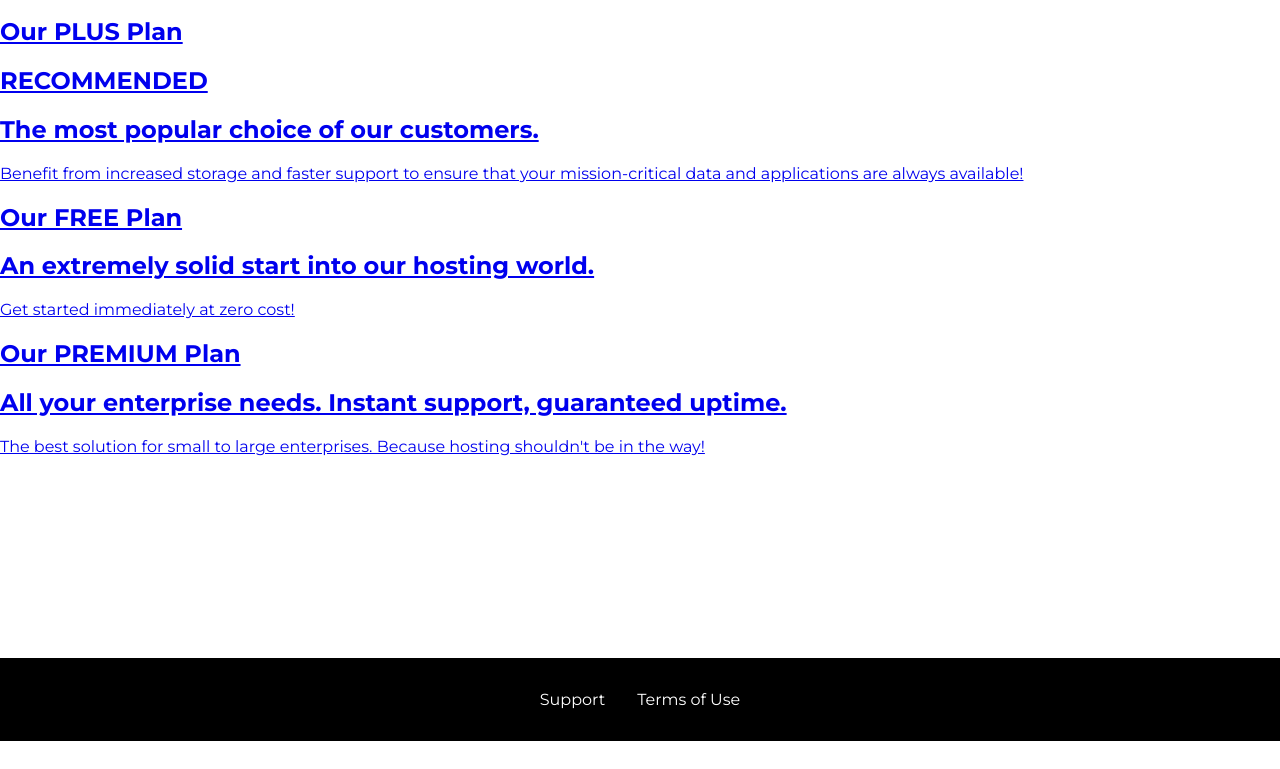
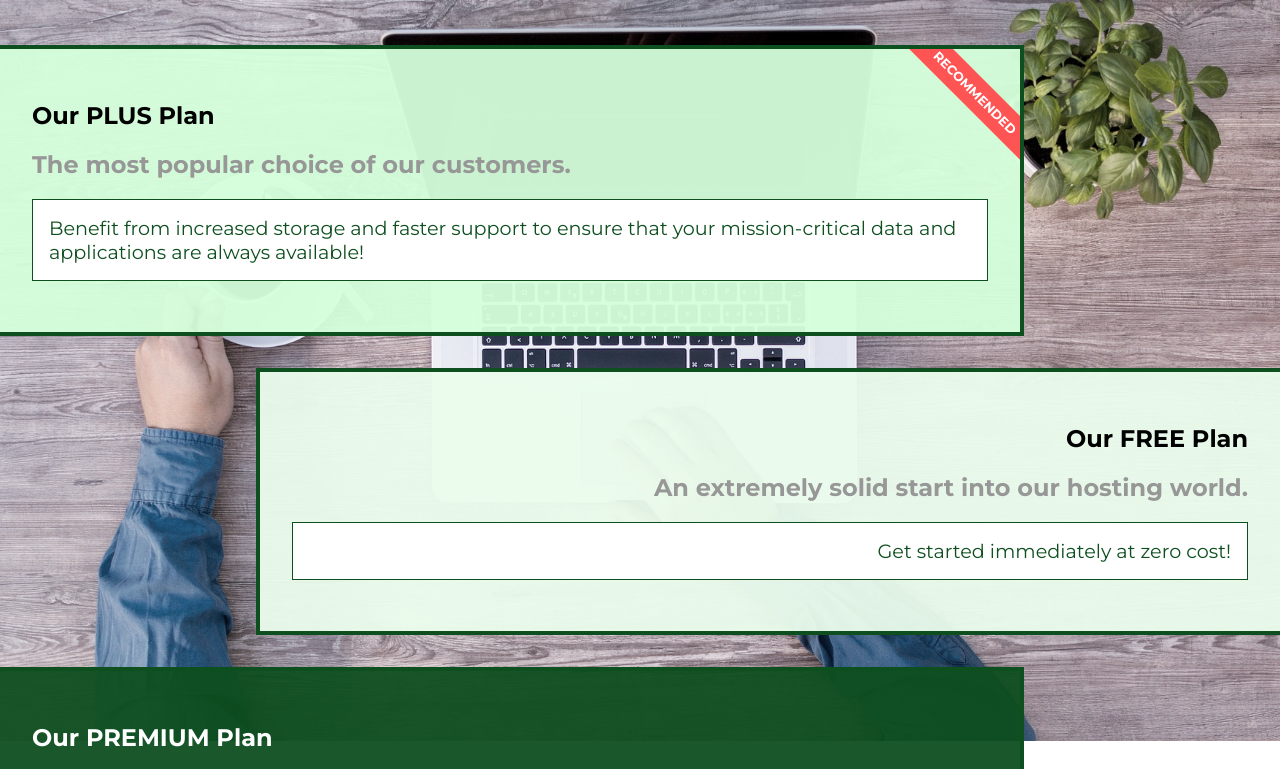
Before and after one commit to FlatTEch26/uHost-project, a plain HTML site: page Packages/index.html in a window 1280 px wide. Shown: the part 59-828 px from the top of the page. Before the commit the page ends 800 px from the top, so only its background shows below. Drawn offline with Linux system fonts and the light colour scheme.

Commit message:
Redo changes on package/index.html

```diff
--- a/Packages/index.html
+++ b/Packages/index.html
@@ -8,7 +8,7 @@
     <title>uHost</title>
     <link rel="shortcut icon" href="../favicon.png">
     <link rel="stylesheet" href="../shared.css">
-    <link rel="stylesheet" href="packages.css">
+    <link rel="stylesheet" href="../packages.css">
 </head>
 
 <body>
```
